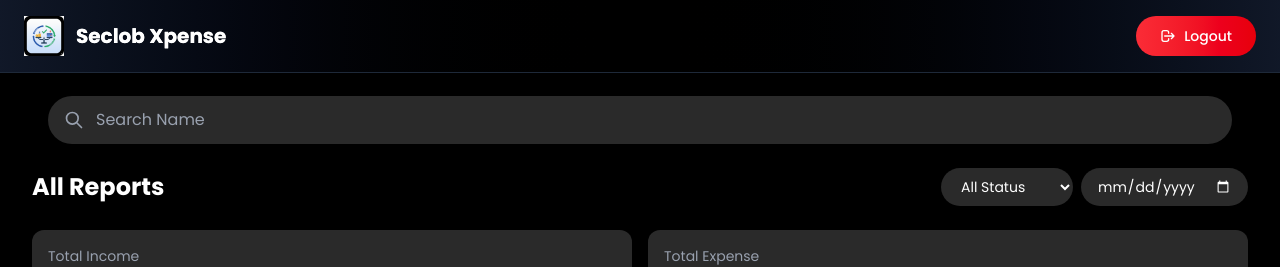
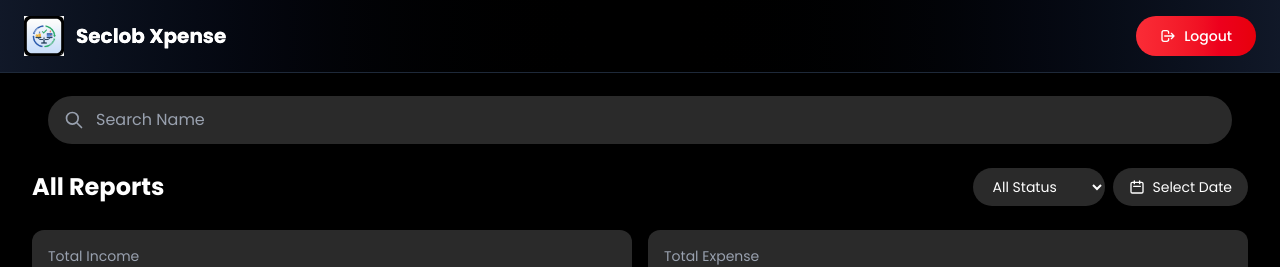
Before and after one commit to sharonshiju5/expence_tracke, a Next.js app: page /report in a window 1280 px wide. Shown: the top 267 px of the page. Built offline with nearby package versions, Linux system fonts and the light colour scheme; no server answers; sample sign-in values are in the browser's storage.

Commit message:
date button

```diff
--- a/app/report/page.tsx
+++ b/app/report/page.tsx
@@ -13,12 +13,7 @@ const ReportPage = () => {
   const [extraSummary, setExtraSummary] = useState<any>({})
   const [selectedDate, setSelectedDate] = useState('')
   const [statusFilter, setStatusFilter] = useState('')
-  // const [isAdmin, setIsAdmin] = useState(false)
-
-  // useEffect(() => {
-  //   const user = getCurrentUser()
-  //   setIsAdmin(user?.role?.toLowerCase() === 'admin')
-  // }, [])
+  const [showDatePicker, setShowDatePicker] = useState(false)
 
   const fetchReports = useCallback(async (page = 1) => {
     try {
@@ -55,12 +50,6 @@ const ReportPage = () => {
     <div className='bg-black min-h-screen p-4 sm:p-6 lg:p-8 overflow-y-auto max-h-screen'>
       {/* Header */}
       <div className='flex justify-between items-center mb-6'>
-        {/* <button className='w-12 h-12 bg-gray-800 rounded-full flex items-center justify-center'>
-          <svg className='w-5 h-5 text-white' fill='none' stroke='currentColor' viewBox='0 0 24 24'>
-            <path strokeLinecap='round' strokeLinejoin='round' strokeWidth={2} d='M15 19l-7-7 7-7' />
-          </svg>
-        </button> */}
-
         {/* Search Bar */}
         <div className="relative flex-1 mx-4">
           <span className="absolute inset-y-0 left-4 flex items-center pointer-events-none">
@@ -81,7 +70,7 @@ const ReportPage = () => {
       {/* Section Header */}
       <div className='flex justify-between flex-wrap items-center mb-6 gap-4'>
         <h2 className='text-2xl font-bold text-white whitespace-nowrap '>All Reports</h2>
-        <div className='flex gap-2'>
+        <div className='flex gap-2 relative'>
           <select
             value={statusFilter}
             onChange={(e) => setStatusFilter(e.target.value)}
@@ -91,17 +80,32 @@ const ReportPage = () => {
             <option value='Completed'>Completed</option>
             <option value='Pending'>Pending</option>
           </select>
+          <button
+            onClick={() => setShowDatePicker(!showDatePicker)}
+            className='bg-[#2A2A2A] text-white px-4 py-2 rounded-full outline-none text-sm flex items-center gap-2'
+          >
+            <svg className='w-4 h-4' fill='none' stroke='currentColor' viewBox='0 0 24 24'>
+              <path strokeLinecap='round' strokeLinejoin='round' strokeWidth={2} d='M8 7V3m8 4V3m-9 8h10M5 21h14a2 2 0 002-2V7a2 2 0 00-2-2H5a2 2 0 00-2 2v12a2 2 0 002 2z' />
+            </svg>
+            {selectedDate ? new Date(selectedDate).toLocaleDateString() : 'Select Date'}
+          </button>
+          {showDatePicker && (
             <input
               type='date'
               value={selectedDate}
-            onChange={(e) => setSelectedDate(e.target.value)}
-            className='bg-[#2A2A2A] text-white px-4 py-2 rounded-full outline-none text-sm min-w-[120px]'
+              onChange={(e) => {
+                setSelectedDate(e.target.value)
+                setShowDatePicker(false)
+              }}
+              className='absolute top-12 bg-[#2A2A2A] text-white px-4 py-2 rounded-full outline-none text-sm min-w-[120px]'
               style={{
                 colorScheme: 'dark',
                 WebkitAppearance: 'none',
                 MozAppearance: 'textfield'
               }}
+              autoFocus
             />
+          )}
         </div>
       </div>
 
```
Lines whose indentation alone changed are shown as unchanged.
